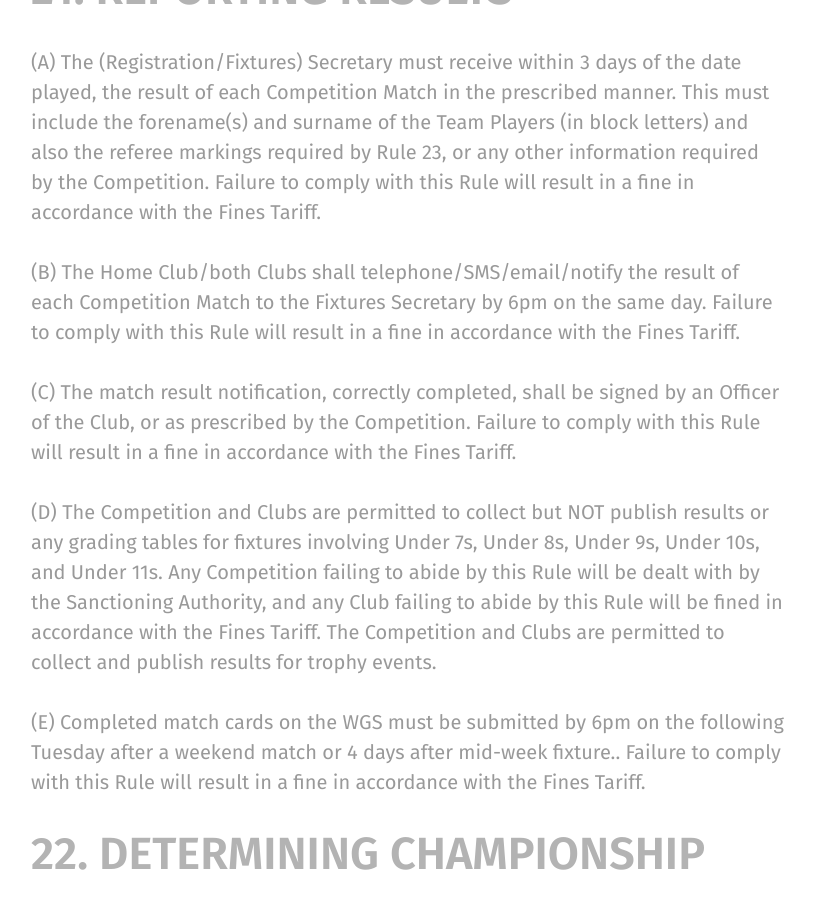
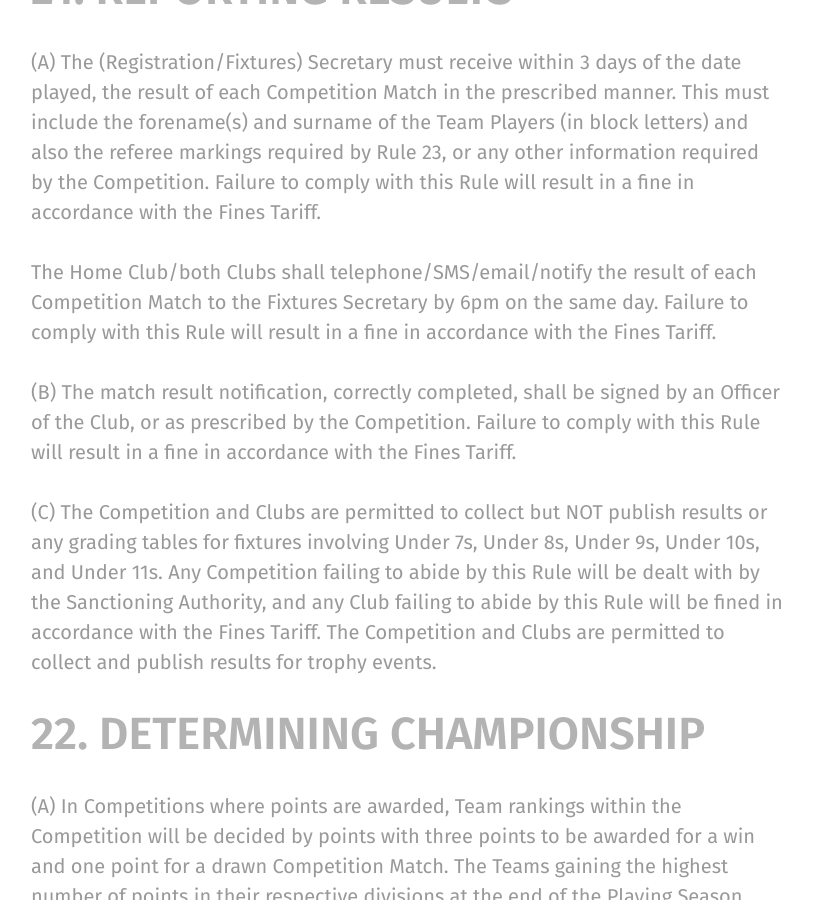
Before and after one commit to rotherleague/Rother, a Jekyll site: the page built from rules.md, in a window 1280 px wide and 900 px high, scrolled down 45113 px. Shown: the whole window, without its empty margins (49-864 px from the left). Built offline with Jekyll 4.4.1, drawn with Linux system fonts in a browser that asks for light colours; nearby versions of some CDN libraries.

Commit message:
Update 21.md

```diff
--- a/_includes/rules/21.md
+++ b/_includes/rules/21.md
@@ -1,10 +1,8 @@
 # 21. REPORTING RESULTS
 (A) The (Registration/Fixtures) Secretary must receive within 3 days of the date played, the result of each Competition Match in the prescribed manner. This must include the forename(s) and surname of the Team Players (in block letters) and also the referee markings required by Rule 23, or any other information required by the Competition. Failure to comply with this Rule will result in a fine in accordance with the Fines Tariff.
 
-(B)	The Home Club/both Clubs shall telephone/SMS/email/notify the result of each Competition Match to the Fixtures Secretary by 6pm on the same day. Failure to comply with this Rule will result in a fine in accordance with the Fines Tariff.
+The Home Club/both Clubs shall telephone/SMS/email/notify the result of each Competition Match to the Fixtures Secretary by 6pm on the same day. Failure to comply with this Rule will result in a fine in accordance with the Fines Tariff.
 
-(C)	The match result notification, correctly completed, shall be signed by an Officer of the Club, or as prescribed by the Competition. Failure to comply with this Rule will result in a fine in accordance with the Fines Tariff.
+(B)	The match result notification, correctly completed, shall be signed by an Officer of the Club, or as prescribed by the Competition. Failure to comply with this Rule will result in a fine in accordance with the Fines Tariff.
 
-(D)	The Competition and Clubs are permitted to collect but NOT publish results or any grading tables for fixtures involving Under 7s, Under 8s, Under 9s, Under 10s, and Under 11s. Any Competition failing to abide by this Rule will be dealt with by the Sanctioning Authority, and any Club failing to abide by this Rule will be fined in accordance with the Fines Tariff. The Competition and Clubs are permitted to collect and publish results for trophy events.
-
-(E)	Completed match cards on the WGS must be submitted by 6pm on the following Tuesday after a weekend match or 4 days after mid-week fixture.. Failure to comply with this Rule will result in a fine in accordance with the Fines Tariff.
+(C)	The Competition and Clubs are permitted to collect but NOT publish results or any grading tables for fixtures involving Under 7s, Under 8s, Under 9s, Under 10s, and Under 11s. Any Competition failing to abide by this Rule will be dealt with by the Sanctioning Authority, and any Club failing to abide by this Rule will be fined in accordance with the Fines Tariff. The Competition and Clubs are permitted to collect and publish results for trophy events.
```
